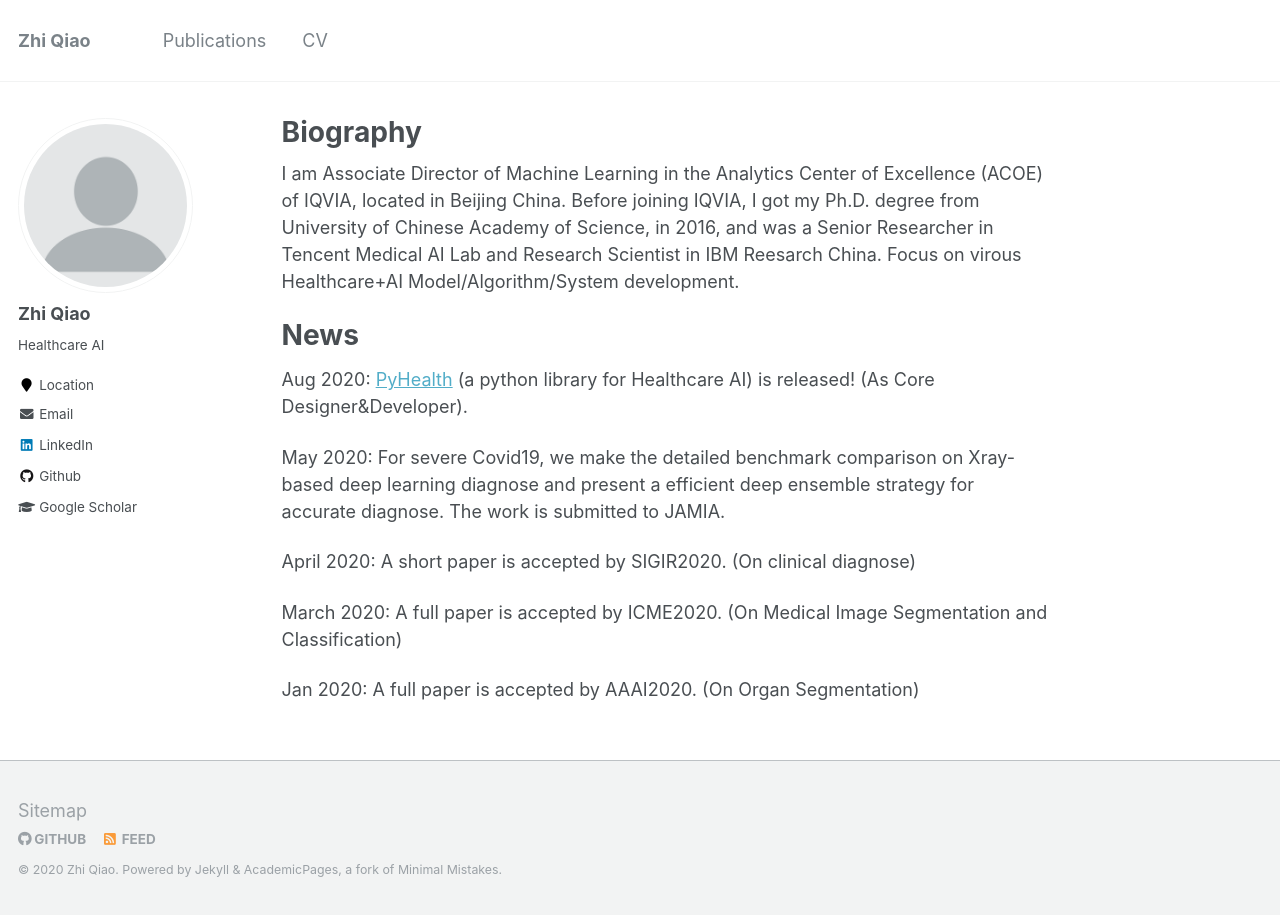
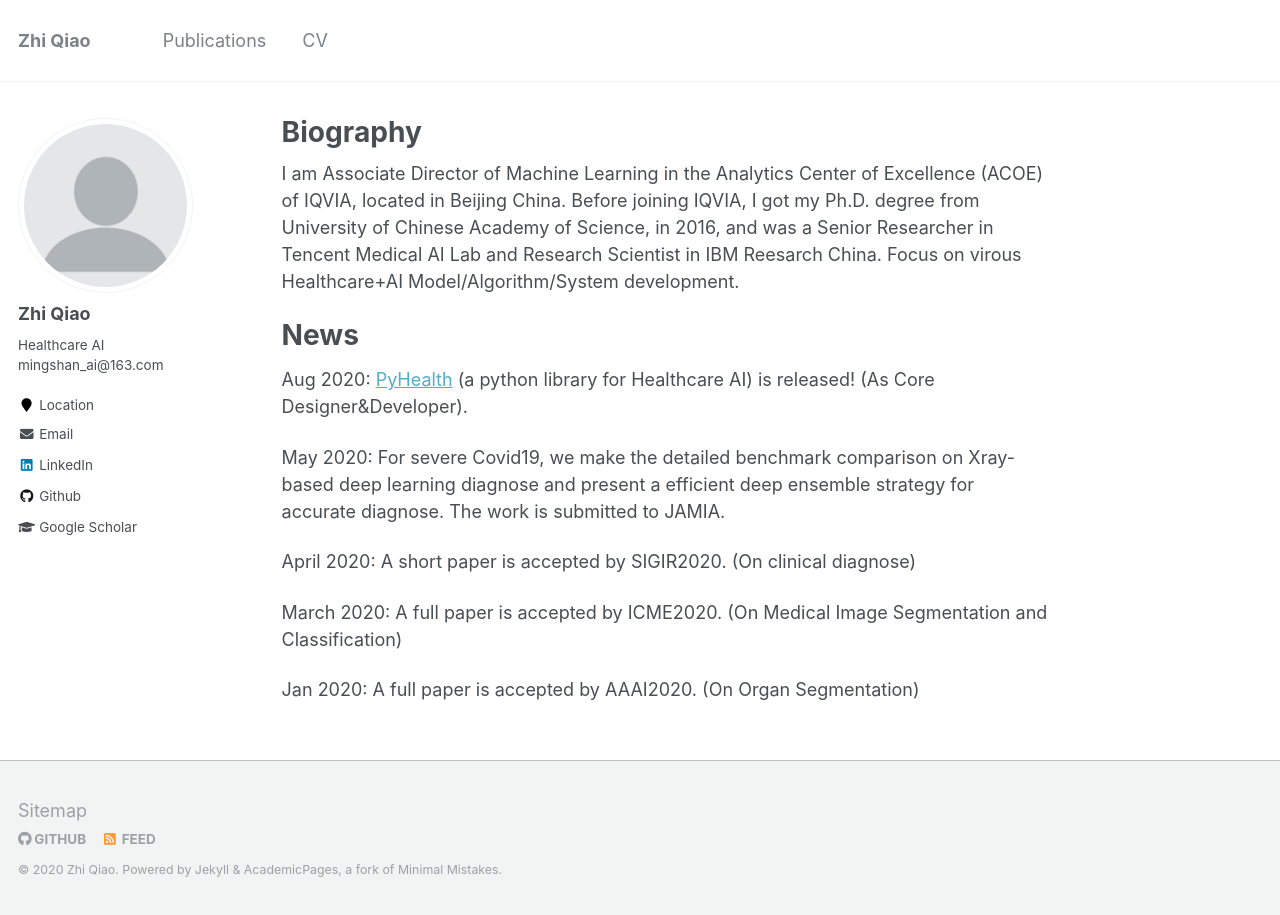
Before and after one commit to qxiaobu/qxiaobu.github.io, a Jekyll site: the page built from _pages/about.md, in a window 1280 px wide. Built offline with Jekyll 4.4.1, drawn with Linux system fonts in a browser that asks for light colours.

Commit message:
Update _config.yml

```diff
--- a/_config.yml
+++ b/_config.yml
@@ -82,7 +82,7 @@ analytics:
 author:
   name             : "Zhi Qiao"
   avatar           : "profile.png"
-  bio              : "Healthcare AI"
+  bio              : "Healthcare AI\r\n mingshan_ai@163.com"
   location         : "Location"
   googlescholar    : "https://scholar.google.com/citations?hl=en&user=20W38KYAAAAJ&view_op=list_works&sortby=pubdate"
   email            :  mingshan_ai@163.com
```
